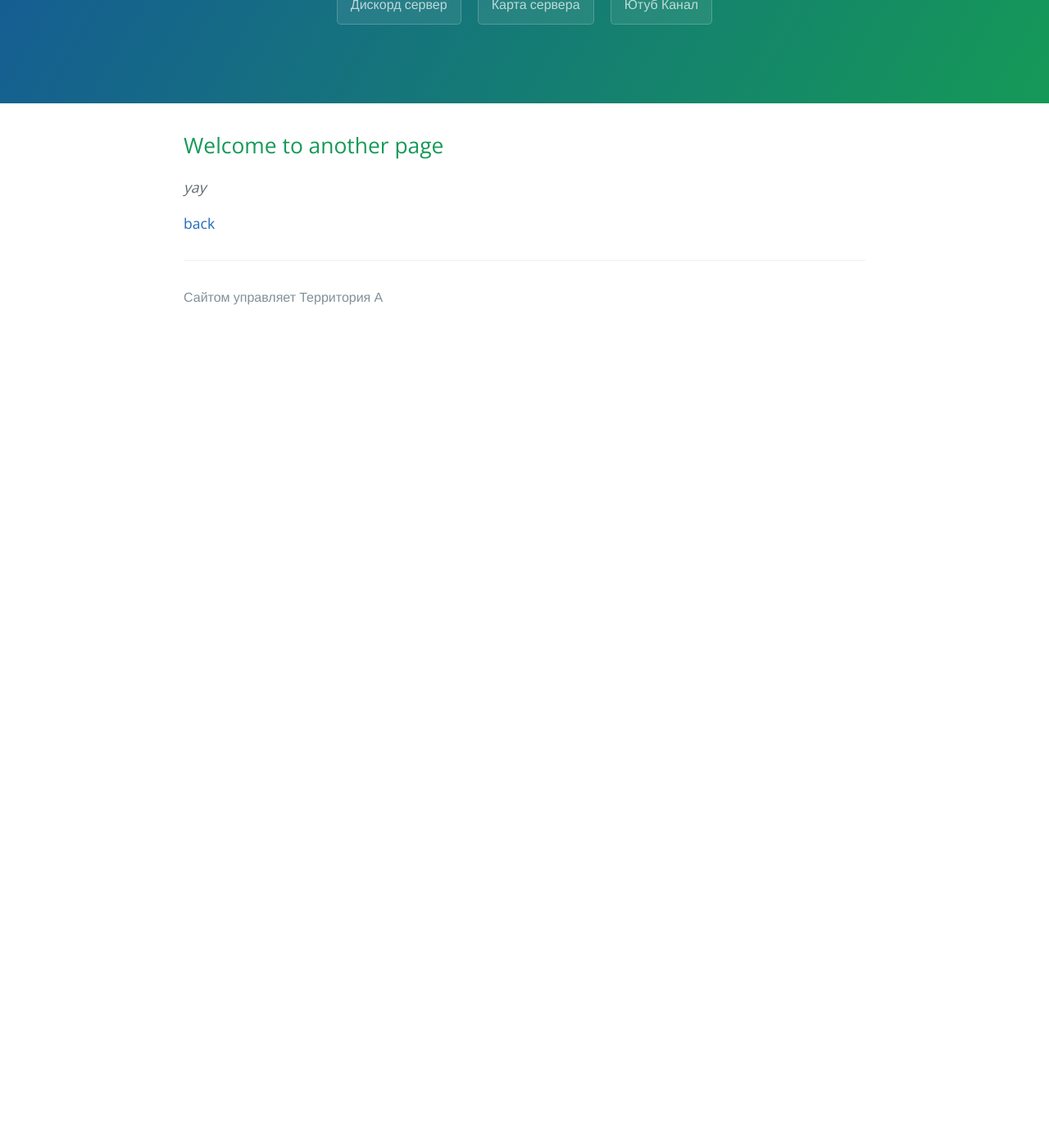
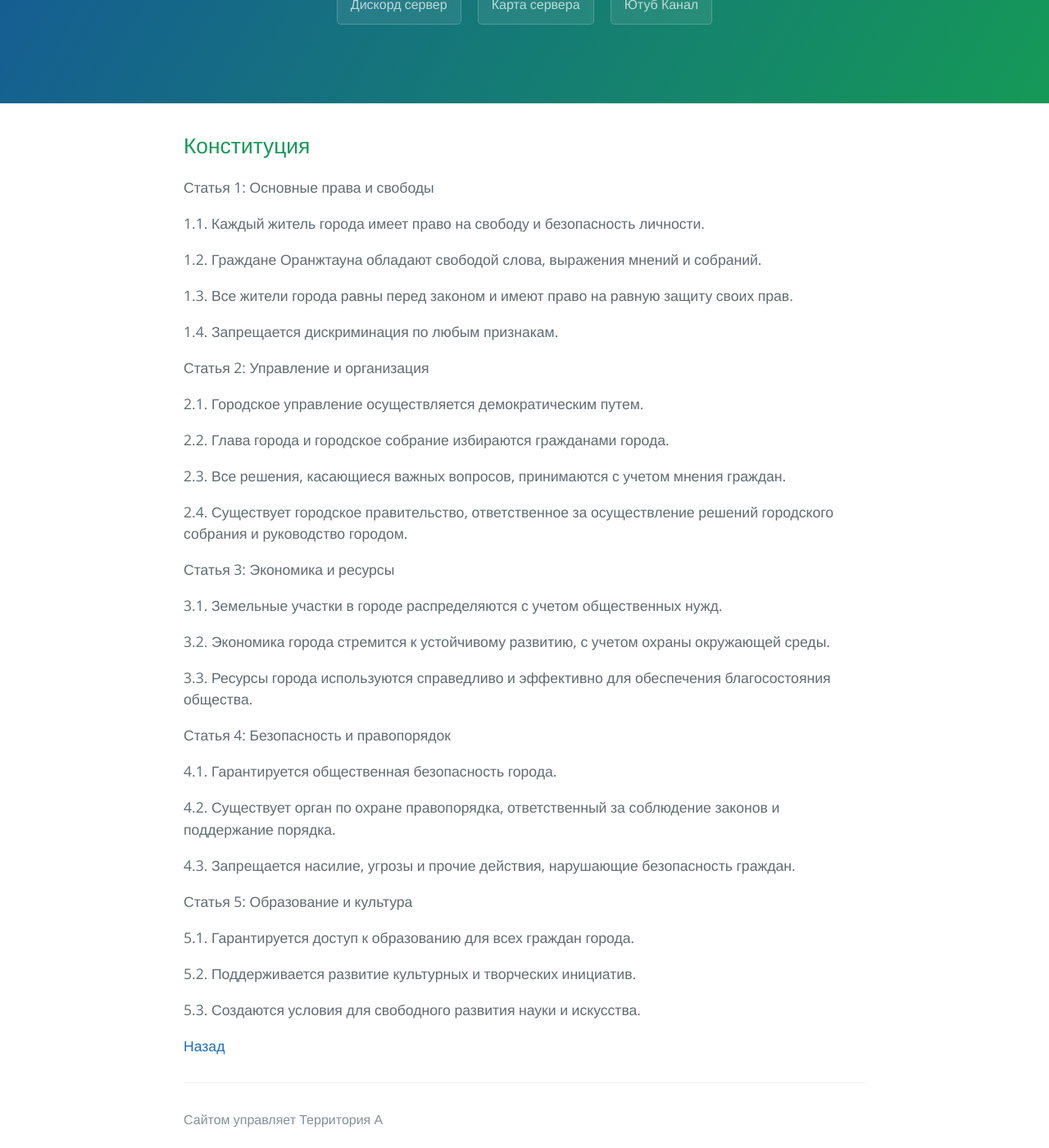
Before and after one commit to giviua/orangetown, a Jekyll site: the page built from another-page.md, in a window 1280 px wide and 1400 px high, scrolled down 257 px. Shown: the whole window at 82% size. Built offline with Jekyll 4.4.1, drawn with Linux system fonts in a browser that asks for light colours; before the commit the page ends 900 px from its top, so only the background shows below that; some of the changed text lies outside the part shown.

Commit message:
Update another-page.md

```diff
--- a/another-page.md
+++ b/another-page.md
@@ -1,11 +1,53 @@
 ---
 layout: default
-title: Another page
-description: This is just another page
+title: Конституция Города
+description: Правила для соблюдения порядка
 ---
 
-## Welcome to another page
+## Конституция
 
-_yay_
+Статья 1: Основные права и свободы
 
-[back](./)
+1.1. Каждый житель города имеет право на свободу и безопасность личности.
+
+1.2. Граждане Оранжтауна обладают свободой слова, выражения мнений и собраний.
+
+1.3. Все жители города равны перед законом и имеют право на равную защиту своих прав.
+
+1.4. Запрещается дискриминация по любым признакам.
+
+Статья 2: Управление и организация
+
+2.1. Городское управление осуществляется демократическим путем.
+
+2.2. Глава города и городское собрание избираются гражданами города.
+
+2.3. Все решения, касающиеся важных вопросов, принимаются с учетом мнения граждан.
+
+2.4. Существует городское правительство, ответственное за осуществление решений городского собрания и руководство городом.
+
+Статья 3: Экономика и ресурсы
+
+3.1. Земельные участки в городе распределяются с учетом общественных нужд.
+
+3.2. Экономика города стремится к устойчивому развитию, с учетом охраны окружающей среды.
+
+3.3. Ресурсы города используются справедливо и эффективно для обеспечения благосостояния общества.
+
+Статья 4: Безопасность и правопорядок
+
+4.1. Гарантируется общественная безопасность города.
+
+4.2. Существует орган по охране правопорядка, ответственный за соблюдение законов и поддержание порядка.
+
+4.3. Запрещается насилие, угрозы и прочие действия, нарушающие безопасность граждан.
+
+Статья 5: Образование и культура
+
+5.1. Гарантируется доступ к образованию для всех граждан города.
+
+5.2. Поддерживается развитие культурных и творческих инициатив.
+
+5.3. Создаются условия для свободного развития науки и искусства.
+
+[Назад](./)
```
